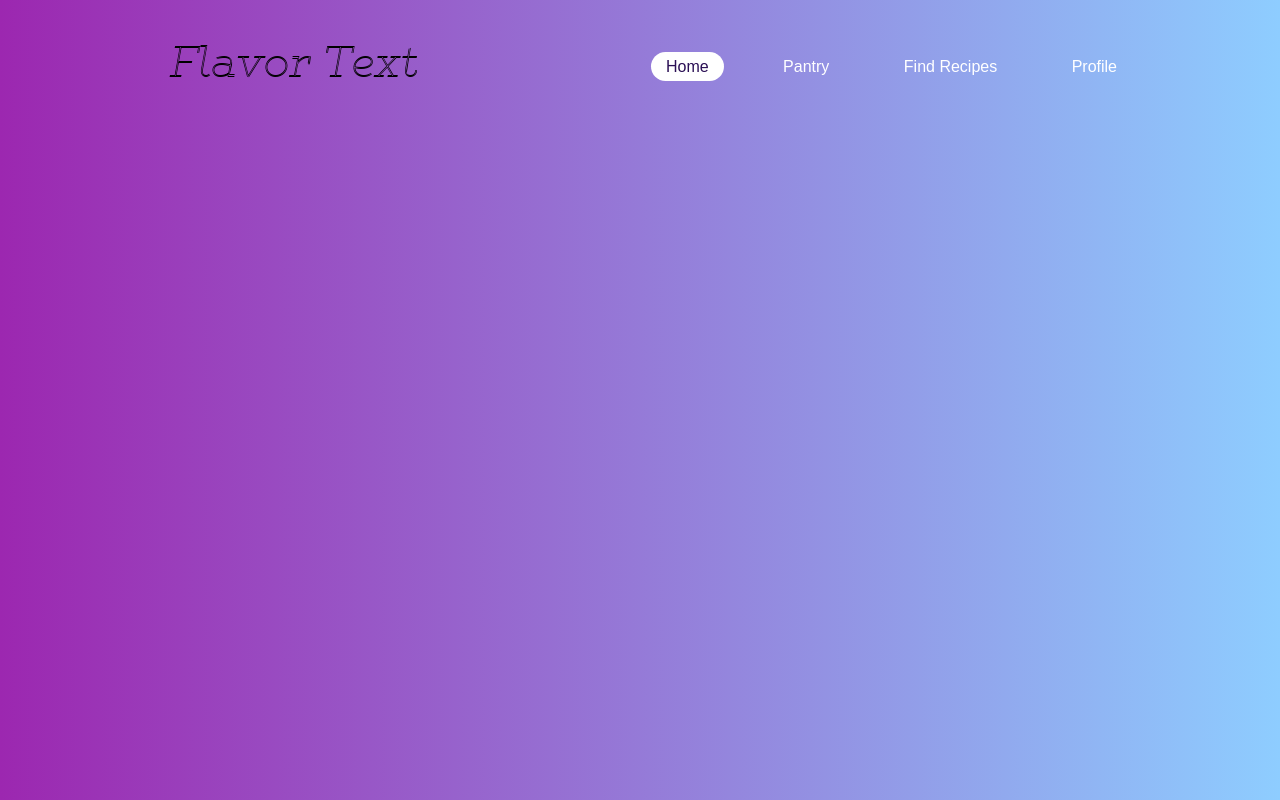
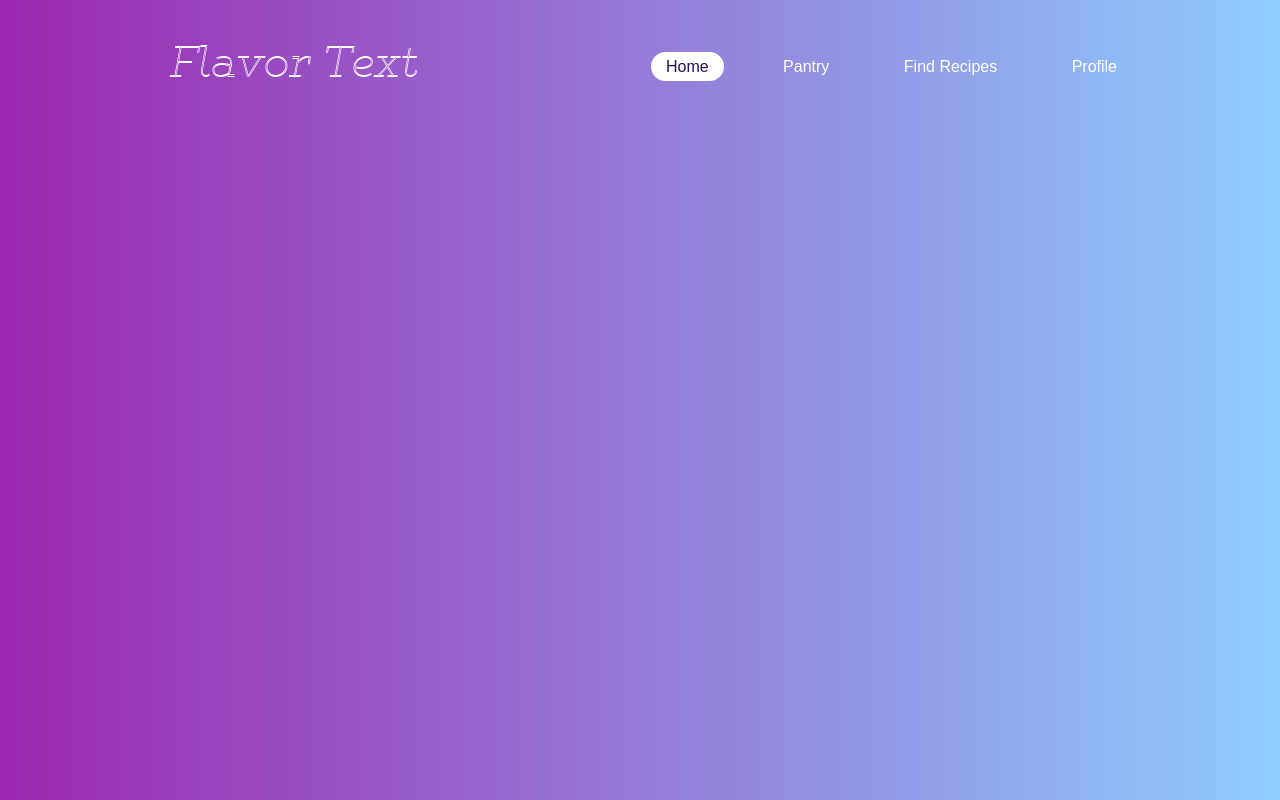
Before and after one commit to RaineDelay/Flavor-Text, a plain HTML site: page index.html in a window 1280 px wide. Drawn offline with Linux system fonts and the light colour scheme.

Commit message:
replaced font image

```diff
--- a/index.html
+++ b/index.html
@@ -10,7 +10,7 @@
 		<div class="main">
 			<nav>
 				<div class="logo">
-					<img src="flavor-text.png">
+					<img src="flavor-text-white.png">
 				</div>
 				<div class="nav-links">
 					<ul>
```
Also changed, not shown: flavor-text-white.png (added), flavor-text.png (deleted), snek.png (deleted).
